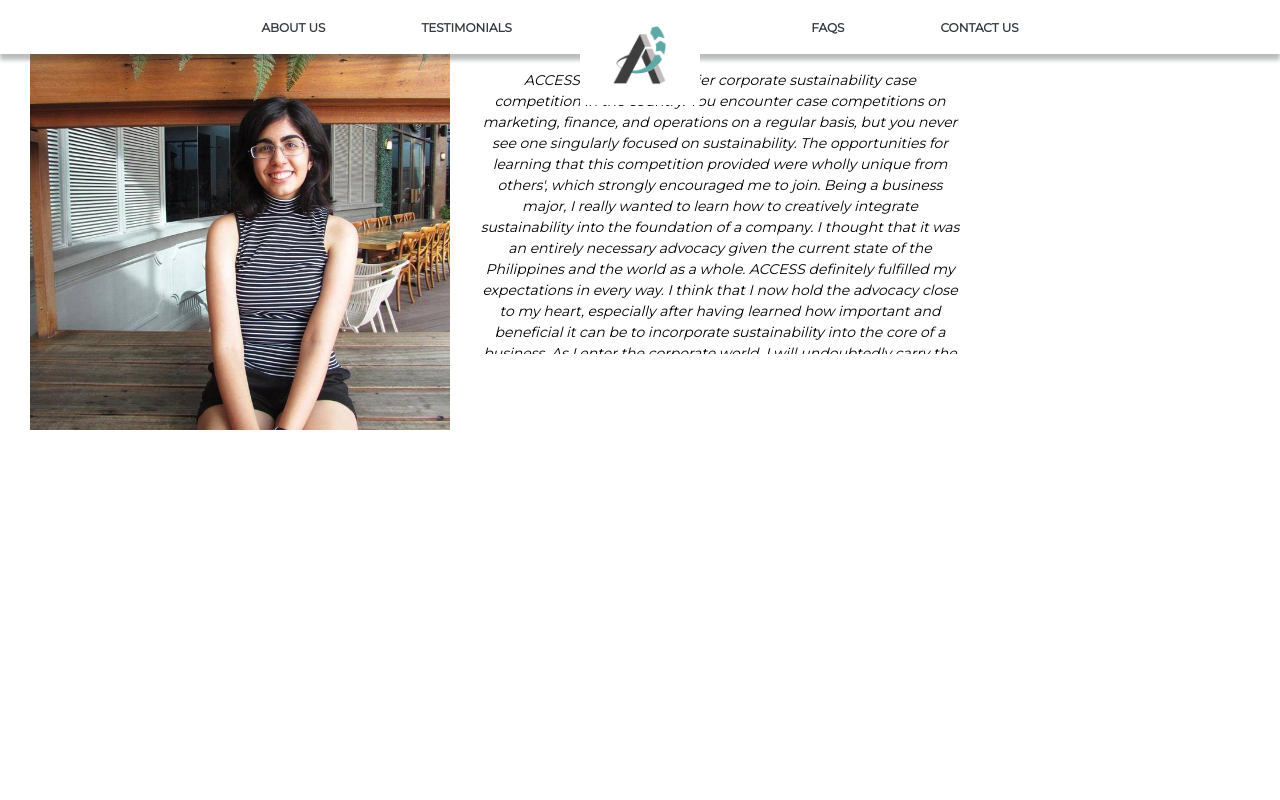
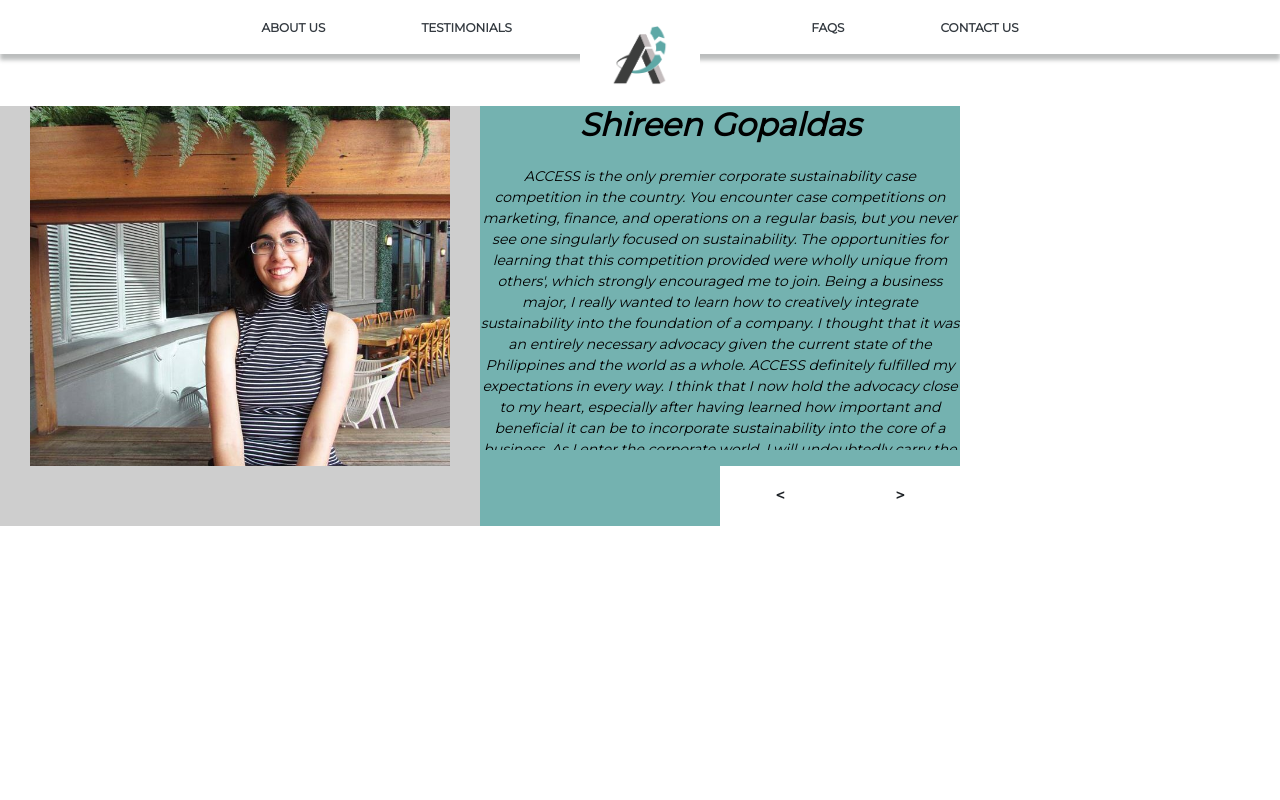
Before and after one commit to Hjkun77/access-website, a PHP site: page /testimonials.html in a window 1280 px wide. Run offline with PHP 8.4, Linux system fonts and the light colour scheme.

Commit message:
Testimonials

```diff
--- a/stylesheets/style.css
+++ b/stylesheets/style.css
@@ -331,12 +331,25 @@ body {
   }
 
   /* Testimonials */
-  .testimonials-section {
+  .testimonial-slider {
+    z-index: 9999;
     position: relative;
-    z-index: 9999;
+  }
+
+  .testimonials-container {
+    position: fixed;
+    margin-top: 7.5vw;
     display: grid;
     grid-template-columns: 30em 30em;
     grid-template-rows: 60px 300px 60px;
+  }
+
+  .testimonials-section {
+    position: relative;
+    margin-top: 7.5vw;
+    display: grid;
+    grid-template-columns: 30em 30em;
+    grid-template-rows: 60px 300px;
   }
 
   .testimonial-image {
@@ -367,53 +380,45 @@ body {
     overflow-y: scroll;
   }
 
-  .testimonials{
+  .testimonial-image-container {
+    grid-column: 1/1;
+    grid-row: 1/4;
     display: flex;
-    align-items: center;
-    position: relative;
-  }
-
-  .testimonials-container{
-    width: 100%;
-    display: flex;
-    flex-direction: row;
-    align-items: center;
-  }
-
-  .testimonial-image-container {
-    width: 28em;
-    height: 28em;
     background-color: #CECECE;
   }
 
   .testimonials-box{
+    grid-column: 2/2;
+    grid-row: 1/3;
     background-color: #74B2B0;
-    height: 30em;
-    width: 30em;
   }
 
   .testimonials-content-controls{
     background-color: white;
-    width: 50%;
-    display: flex;
-    flex-direction: row;
-    margin-top: 13.7vw;
-    position: relative;
-    left: 50%;
+    display: grid;
+    grid-template-columns: 15em 7.5em 7.5em;
+    grid-column: 2/2;
+    grid-row: 3/3;
+  }
+
+  .testimonials-content {
+    background-color: #74B2B0;
+    width: 100%;
+    height: 100%;
   }
 
   .testimonials-content-controls-right{
-    padding: 30px 50px 30px 50px;
-    position: relative;
-    cursor: pointer;
+    text-align: center;
+    align-self: center;
     font-weight: bold;
+    cursor: pointer
   }
 
   .testimonials-content-controls-left {
-    padding: 30px 50px 30px 50px;
-    position: relative;
-    cursor: pointer;
+    text-align: center;
+    align-self: center;
     font-weight: bold;
+    cursor: pointer
   }
 
   .testimonials-dots-set{
--- a/testimonials.html
+++ b/testimonials.html
@@ -45,7 +45,27 @@
     </div>
   </nav>
 
-  <div>
+  <a class="carousel-control-prev" href="#carouselExampleIndicators" role="button" data-slide="prev">
+   <span class="carousel-control-prev-icon" aria-hidden="true"></span>
+   <span class="sr-only">Previous</span>
+ </a>
+ <a class="carousel-control-next" href="#carouselExampleIndicators" role="button" data-slide="next">
+   <span class="carousel-control-next-icon" aria-hidden="true"></span>
+   <span class="sr-only">Next</span>
+ </a>
+
+  <div class="testimonials-container">
+    <div class="testimonial-image-container"></div>
+    <div class="testimonials-box"></div>
+    <div class="testimonials-content-controls">
+      <div class="testimonials-content"></div>
+
+      <div class="testimonials-content-controls-left" href="#testimonial-slider" role="button" data-slide="prev"><</div>
+      <div class="testimonials-content-controls-right" href="#testimonial-slider" role="button" data-slide="next">></div>
+    </div>
+  </div>
+
+  <div class="testimonial-slider">
     <div id="testimonial-slider" class="carousel slide" data-ride="carousel">
       <div class="carousel-inner" role="listbox">
         <div class="carousel-item active">
@@ -91,32 +111,11 @@
         </div>
       </div>
     </div>
+
   </div>
 
 
-
-
-
-
-
-
-
-
-
-
-
-  <!-- <div class="testimonials-section">
-    <div class="testimonials-container">
-      <div class="testimonial-image-container">
-
-      </div>
-      <div class="testimonials-box">
-        <div class="testimonials-content-controls">
-          <div class="testimonials-content-controls-left"><</div>
-          <div class="testimonials-content-controls-right">></div>
-        </div>
-      </div>
-      <div class="testimonials-dots-set">
+  <!-- <div class="testimonials-dots-set">
     <img class="testimonials-dot" src="assets/grayDot.png" alt="gray-dot">
     <img class="testimonials-dot" src="assets/lightDot.png" alt="light-dot">
     <img class="testimonials-dot" src="assets/lightDot.png" alt="light-dot">
@@ -126,7 +125,6 @@
 </div>
 <div class="testimonials-title">
   <div class="testimonials-vertical">Testimonials</div>
-    </div>
 </div> -->
 
  <script>
@@ -135,6 +133,10 @@
       document.body.innerHTML = '<h1>Hi, No phones please.</h1>'
     }
   </script>
+
+  <script src="./scripts/jquery.min.js"></script>
+  <script src="./scripts/popper.min.js"></script>
+  <script src="./scripts/bootstrap.min.js"></script>
   <script src="./scripts/navbar-fixed.js"></script>
   <script src="./scripts/script.js"></script>
 </body>
```
Lines whose indentation alone changed are shown as unchanged.
